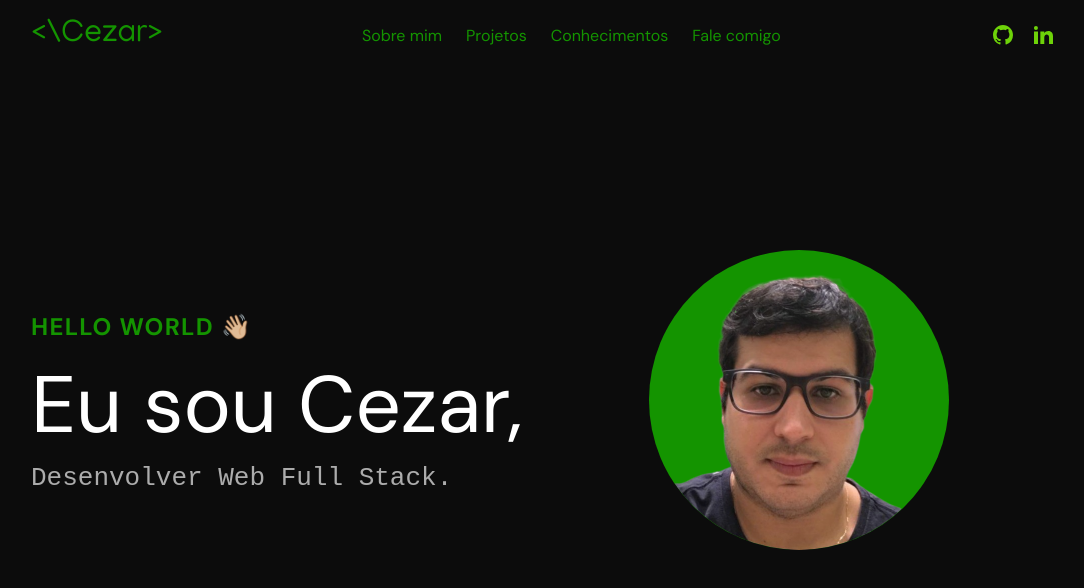
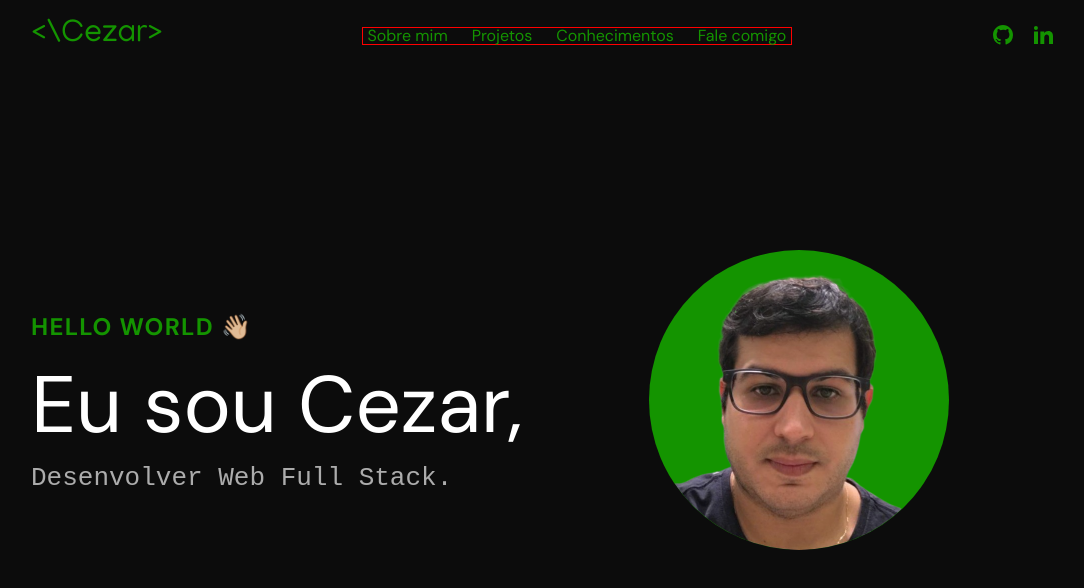
Before and after one commit to CezarMontenegro/Portfolio, a React (Vite) app: page / in a window 1280 px wide. Shown: the top 588 px of the page, without its empty margins (97-1181 px from the left). Built offline with nearby package versions, Linux system fonts and the light colour scheme; a web font is replaced by a local one.

Commit message:
adicionando sublinado dinamico

```diff
--- a/src/App.styles.ts
+++ b/src/App.styles.ts
@@ -26,13 +26,21 @@
     font-family: "Manjari", sans-serif;
   }
 
+  .header .logo:hover {
+    color: #22ff00;
+
+  }
+
   .header .nav {
     font-size: 1rem;
     min-width:430px;
     display: flex;
     align-items: center;
-    justify-content: space-between;
+    justify-content: space-evenly;
+    border: 1px solid red;
   }
+
+
 
   .header .nav ul {
     display: flex;
@@ -42,13 +50,25 @@
   .header .nav a {
     text-decoration: none;
     color: #149400;
+  }
 
+  .nav a:hover {
+    color: #22ff00;
+    text-decoration: underline;
   }
 
   .header .social {
     font-size: 1rem;
     display: flex;
     gap: 1rem;
+  }
+
+  .header .social svg {
+    color: #149400;
+  }
+
+  .header .social svg:hover {
+    color: #22ff00;
   }
 
   .section-one {
--- a/src/App.tsx
+++ b/src/App.tsx
@@ -21,7 +21,7 @@
                 <a href="">
                   <svg xmlns="http://www.w3.org/2000/svg" viewBox="0 0 24 24" width="24" height="24">
                     <path fill="none" d="M0 0h24v24H0z"></path>
-                    <path d="M12 2C6.475 2 2 6.475 2 12a9.994 9.994 0 0 0 6.838 9.488c.5.087.687-.213.687-.476 0-.237-.013-1.024-.013-1.862-2.512.463-3.162-.612-3.362-1.175-.113-.288-.6-1.175-1.025-1.413-.35-.187-.85-.65-.013-.662.788-.013 1.35.725 1.538 1.025.9 1.512 2.338 1.087 2.912.825.088-.65.35-1.087.638-1.337-2.225-.25-4.55-1.113-4.55-4.938 0-1.088.387-1.987 1.025-2.688-.1-.25-.45-1.275.1-2.65 0 0 .837-.262 2.75 1.026a9.28 9.28 0 0 1 2.5-.338c.85 0 1.7.112 2.5.337 1.912-1.3 2.75-1.024 2.75-1.024.55 1.375.2 2.4.1 2.65.637.7 1.025 1.587 1.025 2.687 0 3.838-2.337 4.688-4.562 4.938.362.312.675.912.675 1.85 0 1.337-.013 2.412-.013 2.75 0 .262.188.574.688.474A10.016 10.016 0 0 0 22 12c0-5.525-4.475-10-10-10z" fill="#6ed309"></path>
+                    <path d="M12 2C6.475 2 2 6.475 2 12a9.994 9.994 0 0 0 6.838 9.488c.5.087.687-.213.687-.476 0-.237-.013-1.024-.013-1.862-2.512.463-3.162-.612-3.362-1.175-.113-.288-.6-1.175-1.025-1.413-.35-.187-.85-.65-.013-.662.788-.013 1.35.725 1.538 1.025.9 1.512 2.338 1.087 2.912.825.088-.65.35-1.087.638-1.337-2.225-.25-4.55-1.113-4.55-4.938 0-1.088.387-1.987 1.025-2.688-.1-.25-.45-1.275.1-2.65 0 0 .837-.262 2.75 1.026a9.28 9.28 0 0 1 2.5-.338c.85 0 1.7.112 2.5.337 1.912-1.3 2.75-1.024 2.75-1.024.55 1.375.2 2.4.1 2.65.637.7 1.025 1.587 1.025 2.687 0 3.838-2.337 4.688-4.562 4.938.362.312.675.912.675 1.85 0 1.337-.013 2.412-.013 2.75 0 .262.188.574.688.474A10.016 10.016 0 0 0 22 12c0-5.525-4.475-10-10-10z" fill="currentcolor"></path>
                   </svg>
                 </a>
               </li>
@@ -31,7 +31,7 @@
                 <a href="">
                   <svg xmlns="http://www.w3.org/2000/svg" viewBox="0 0 24 24" width="24" height="24">
                     <path fill="none" d="M0 0h24v24H0z"></path>
-                    <path d="M6.94 5a2 2 0 1 1-4-.002 2 2 0 0 1 4 .002zM7 8.48H3V21h4V8.48zm6.32 0H9.34V21h3.94v-6.57c0-3.66 4.77-4 4.77 0V21H22v-7.93c0-6.17-7.06-5.94-8.72-2.91l.04-1.68z" fill="#6ed309"></path>
+                    <path d="M6.94 5a2 2 0 1 1-4-.002 2 2 0 0 1 4 .002zM7 8.48H3V21h4V8.48zm6.32 0H9.34V21h3.94v-6.57c0-3.66 4.77-4 4.77 0V21H22v-7.93c0-6.17-7.06-5.94-8.72-2.91l.04-1.68z" fill="currentcolor"></path>
                   </svg>
                 </a>
               </li>
--- a/src/index.css
+++ b/src/index.css
@@ -32,6 +32,7 @@
 }
 ol, ul {
 	list-style: none;
+	color: #22ff00;
 }
 blockquote, q {
 	quotes: none;
```
